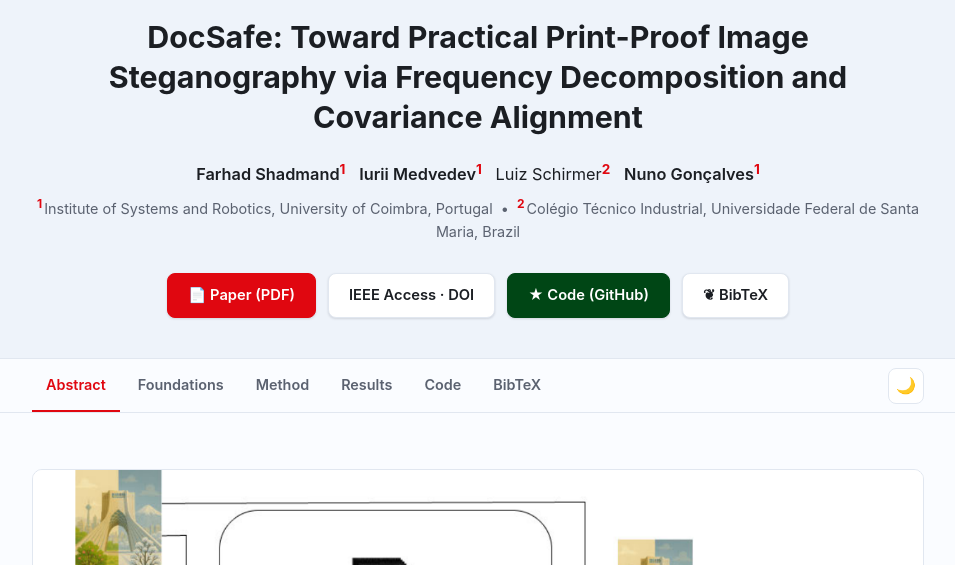
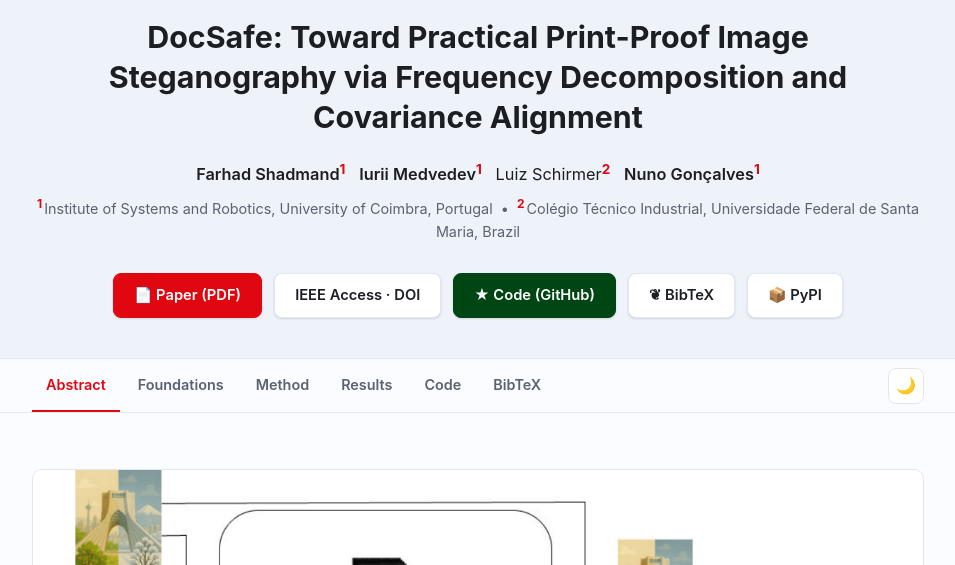
Before and after one commit to farhadsh1992/DocSafe, a plain HTML site: page docs/index.html in a window 1280 px wide. Shown: the part 235-800 px from the top of the page, without its empty margins (162-1117 px from the left). Drawn offline with Linux system fonts and the light colour scheme.

Commit message:
Add IEEE Xplore + PyPI links to README and a PyPI button to the site

```diff
--- a/docs/index.html
+++ b/docs/index.html
@@ -239,6 +239,7 @@
       <a class="btn" href="https://doi.org/10.1109/ACCESS.2026.3680290">IEEE Access &middot; DOI</a>
       <a class="btn secondary" href="https://github.com/farhadsh1992/DocSafe">&#9733; Code (GitHub)</a>
       <a class="btn" href="#bibtex">&#10086; BibTeX</a>
+      <a class="btn" href="https://pypi.org/project/DocSafe/" target="_blank" rel="noopener">&#128230; PyPI</a>
     </div>
   </div>
 </header>
```
Also changed, not shown: 1 other file.
